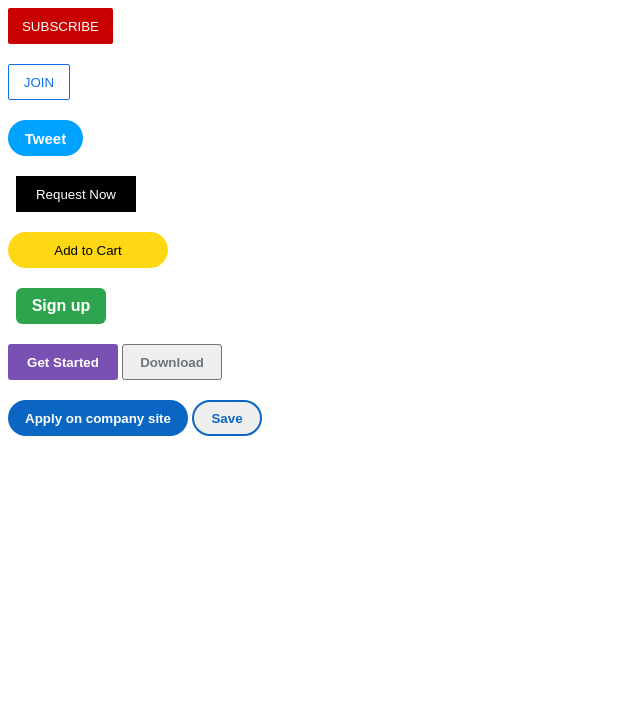
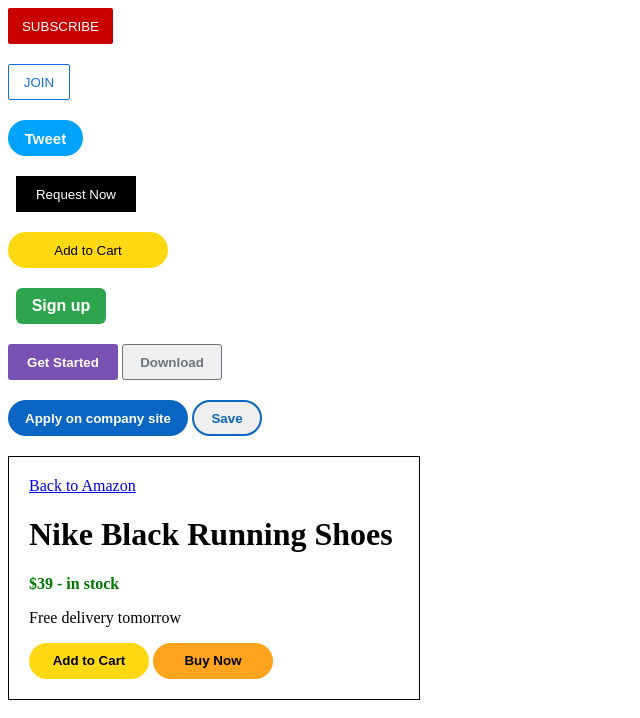
Before and after one commit to CrypticMango/html-css-coursre, a plain HTML site: page buttons.html in a window 1280 px wide. Shown: the whole page, without its empty margins (0-640 px from the left). Drawn offline with Linux system fonts and the light colour scheme.

Commit message:
added amazon mock product

```diff
--- a/buttons.html
+++ b/buttons.html
@@ -61,6 +61,8 @@
       </button>
     </div>
 
+    <!--linkedin buttons-->
+
     <div>
       <button class="linkedin-button">
       Apply on company site
@@ -71,5 +73,18 @@
     </button>
   </div>
 
+  <!--Amazon mock product with buttons-->
+<div class="amazon-product">
+  <a href="http://www.amazon.ca" target="_blank">Back to Amazon</a>
+
+  <h1>Nike Black Running Shoes</h1>
+
+  <p class="stock">$39 - in stock</p>
+
+  <p>Free delivery tomorrow</p>
+
+  <button class="button-one">Add to Cart</button>
+  <button class="button-two">Buy Now</button>
+</div>
   </body>
 </html>
--- a/style.css
+++ b/style.css
@@ -114,6 +114,36 @@
   cursor: pointer;
 }
 
+.amazon-product {
+  margin-top: 20px;
+  border: 1px solid black;
+  width: 370px;
+  padding: 20px;
+}
+
+.stock {
+  color: rgb(0, 118, 0);
+  font-weight: bold;
+}
+
+.button-one {
+  background-color: rgb(255, 216, 20);
+  border: none;
+  height: 36px;
+  width: 120px;
+  border-radius: 30px;
+  font-weight: bold;
+}
+
+.button-two {
+  background-color: rgb(255, 164, 28);
+  border: none;
+  height: 36px;
+  border-radius: 30px;
+  width: 120px;
+  font-weight: bold;
+}
+
 .subscribe-button:hover {
   background-color: rgb(235, 112, 112);
 }
```
